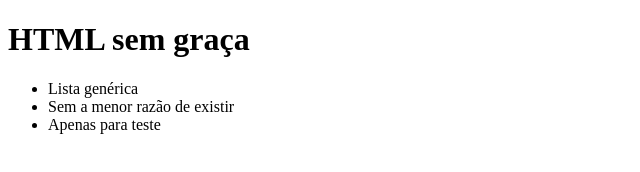
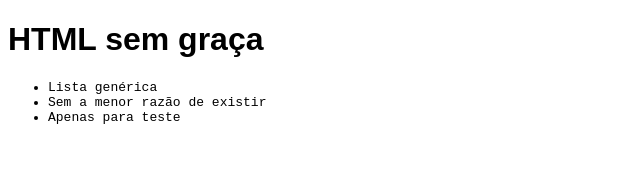
Before and after one commit to Matheus-Maciel/aprendendo-git, a plain HTML site: page Intro/index.html in a window 1280 px wide. Shown: the whole page, without its empty margins (0-640 px from the left). Drawn offline with Linux system fonts and the light colour scheme.

Commit message:
Atualizando: Arquivo HTML:	 	index.html Adicionando: Arquivo de estilo: 	style.css Arquivo de controle: 	.gitignore Pasta de imagens: 	Images/ Imagem:		 	pagarme.pgn

```diff
--- a/Intro/index.html
+++ b/Intro/index.html
@@ -4,6 +4,8 @@
 		<meta charset="utf-8" />
 		<meta name="description" content="HTML GENÉRICO">
 		<meta name="keywords" content="Estudo Git GitHub">
+
+		<link rel="stylesheet" href="style.css">
 	</head>
 	<body>
 		<h1>HTML sem graça</h1>
--- /dev/null
+++ b/Intro/style.css
@@ -0,0 +1,6 @@
+h1 {
+font-family: sans-serif;
+}
+li {
+font-family: monospace;
+}
```
Also changed, not shown: Intro/Images/pagarme.png (added), 1 other file.
